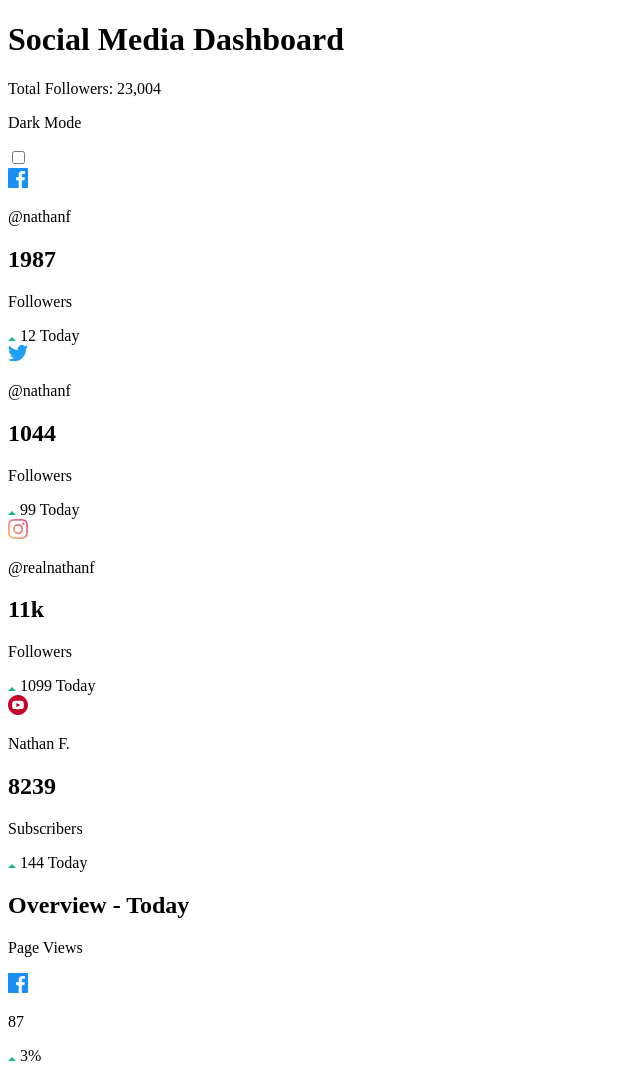
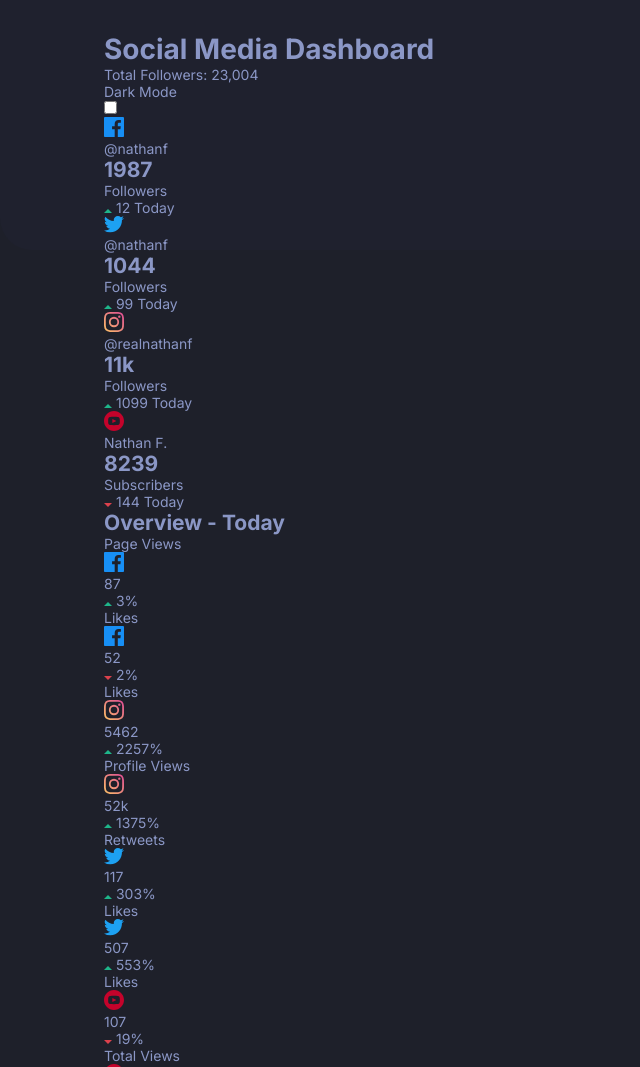
Before and after one commit to juangonzalezdla/social-media-dashboard, a plain HTML site: page index.html in a window 1280 px wide. Shown: the top 1067 px of the page, without its empty margins (0-640 px from the left). Drawn offline with Linux system fonts and the light colour scheme.

Commit message:
Add font family and some styles

```diff
--- /dev/null
+++ b/css/styles.css
@@ -0,0 +1,64 @@
+* {
+  margin: 0;
+  padding: 0;
+  box-sizing: border-box;
+  transition: all 0.2s ease-in-out;
+  z-index: 1;
+}
+
+:root {
+  /* Primary */
+  --Lime-Green: hsl(163, 72%, 41%);
+  --Bright-Red: hsl(356, 69%, 56%);
+
+  --Facebook: hsl(208, 92%, 53%);
+  --Twitter: hsl(203, 89%, 53%);
+  --Instagram: linear gradient hsl(37, 97%, 70%) to hsl(329, 70%, 58%);
+  --YouTube: hsl(348, 97%, 39%);
+
+  /* Dark mode */
+  --Toggle: linear gradient hsl(210, 78%, 56%) to hsl(146, 68%, 55%);
+
+  /* Light mode */
+  --Toggle: hsl(230, 22%, 74%);
+
+  /* Dark theme */
+  --Very-Dark-Blue-BG: hsl(230, 17%, 14%);
+  --Very-Dark-Blue-Top-BG-Pattern: hsl(232, 19%, 15%);
+  --Dark-Desaturated-Blue-Card-BG: hsl(228, 28%, 20%);
+  --Desaturated-Blue-Text: hsl(228, 34%, 66%);
+  --White-Text: hsl(0, 0%, 100%);
+
+  /* Light Theme */
+  --White-BG: hsl(0, 0%, 100%);
+  --Very-Pale-Blue-Top-BG-Pattern: hsl(225, 100%, 98%);
+  --Light-Grayish-Blue-Card-BG: hsl(227, 47%, 96%);
+  --Dark-Grayish-Blue-Text: hsl(228, 12%, 44%);
+  --Very-Dark-Blue-Text: hsl(230, 17%, 14%);
+}
+
+body {
+  font-family: 'Inter', sans-serif;
+  font-size: 14px;
+  background-color: var(--Very-Dark-Blue-BG);
+  color: var(--Desaturated-Blue-Text);
+  position: relative;
+}
+
+body::before {
+  content: "";
+  position: absolute;
+  top: 0;
+  left: 0;
+  right: 0;
+  height: 250px;
+  border-radius: 0 0 2rem 2rem;
+  background: var(--Very-Dark-Blue-Top-BG-Pattern);
+  z-index: -1;
+}
+
+.container {
+  max-width: 1200px;
+  padding:  2rem 4rem 0 4rem;
+  margin: auto;
+}
--- a/index.html
+++ b/index.html
@@ -7,7 +7,12 @@
   <meta name="viewport" content="width=device-width, initial-scale=1.0">
   <link rel="icon" type="image/png" sizes="32x32" href="./images/favicon-32x32.png">
 
+  <link rel="preconnect" href="https://fonts.googleapis.com">
+  <link rel="preconnect" href="https://fonts.gstatic.com" crossorigin>
+  <link href="https://fonts.googleapis.com/css2?family=Inter:wght@400;700&display=swap" rel="stylesheet">
+
   <title>Frontend Mentor | Social Media Dashboard</title>
+  <link rel="stylesheet" href="./css/styles.css">
 
 </head>
 
@@ -93,7 +98,7 @@
         </div>
 
         <div class="card__bottom">
-          <img class="card__bottom__icon" src="./images/icon-up.svg" alt="icon-up">
+          <img class="card__bottom__icon" src="./images/icon-down.svg" alt="icon-up">
           <span class="card__bottom__span">144 Today</span>
         </div>
       </article>
@@ -126,7 +131,7 @@
         <div class="card2__bottom">
           <p class="card2__bottom__number">52</p>
           <div class="card2__bottom__container">
-            <img class="card2__bottom__icon" src="./images/icon-up.svg" alt="icon-up">
+            <img class="card2__bottom__icon" src="./images/icon-down.svg" alt="icon-up">
             <span class="card2__bottom__figure">2%</span>
           </div>
         </div>
@@ -201,7 +206,7 @@
         <div class="card2__bottom">
           <p class="card2__bottom__number">107</p>
           <div class="card2__bottom__container">
-            <img class="card2__bottom__icon" src="./images/icon-up.svg" alt="icon-up">
+            <img class="card2__bottom__icon" src="./images/icon-down.svg" alt="icon-up">
             <span class="card2__bottom__figure">19%</span>
           </div>
         </div>
@@ -216,7 +221,7 @@
         <div class="card2__bottom">
           <p class="card2__bottom__number">1407</p>
           <div class="card2__bottom__container">
-            <img class="card2__bottom__icon" src="./images/icon-up.svg" alt="icon-up">
+            <img class="card2__bottom__icon" src="./images/icon-down.svg" alt="icon-up">
             <span class="card2__bottom__figure">12%</span>
           </div>
         </div>
```
